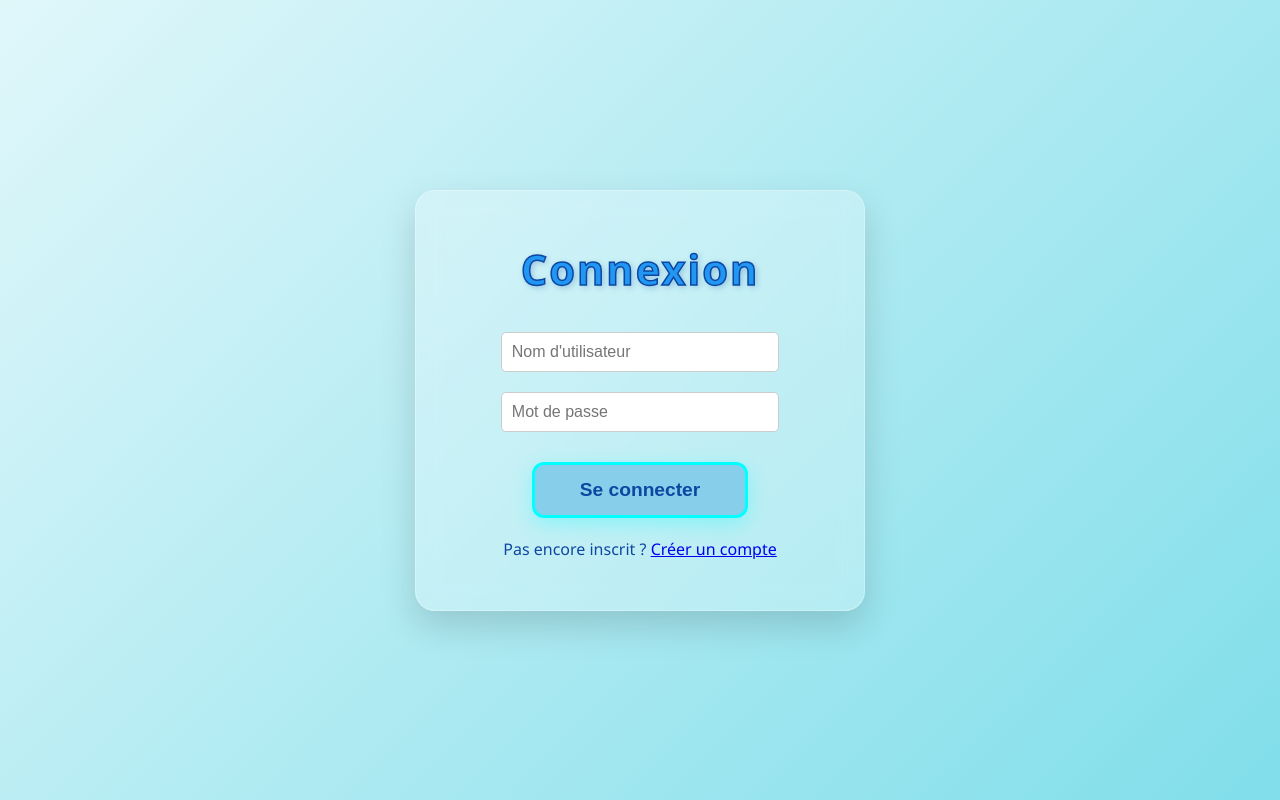
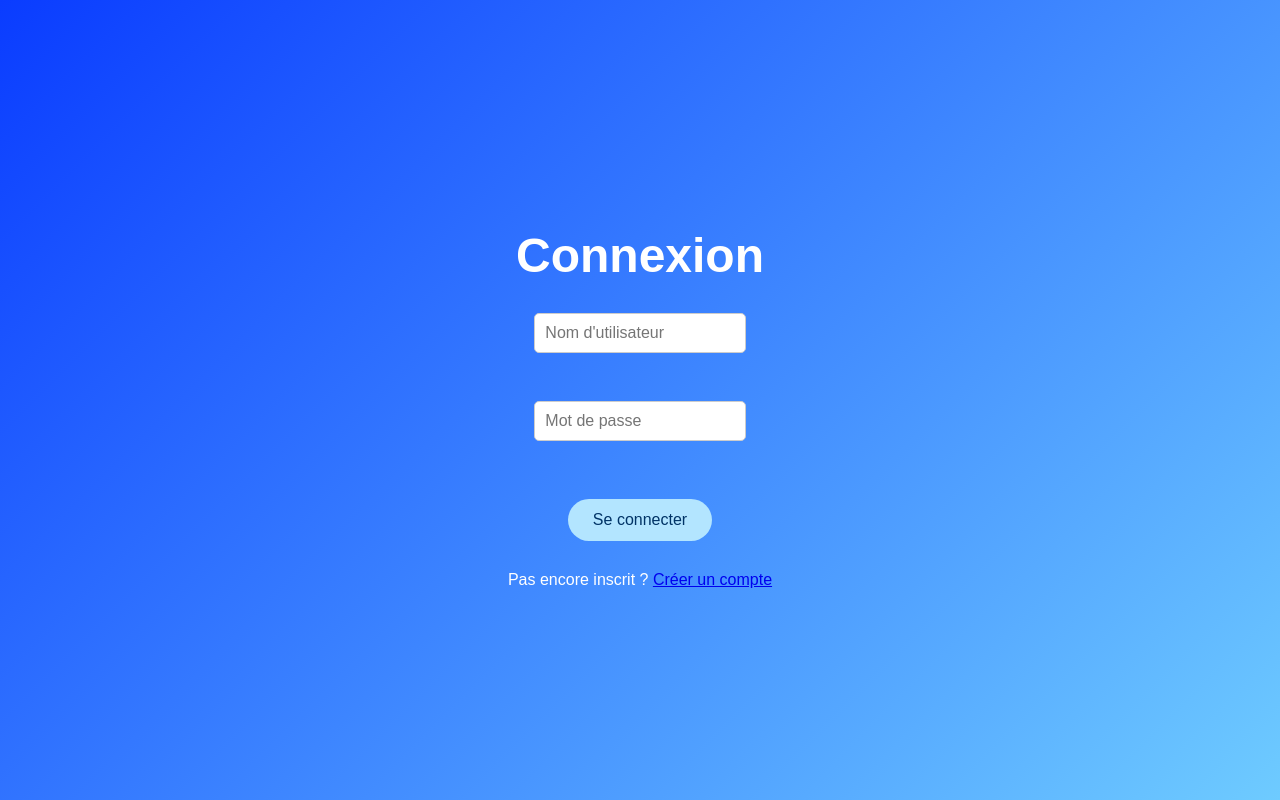
Before and after one commit to Lazyprobg/french-reborn, a Flask app: page /connexion in a window 1280 px wide. Run offline with Flask 3, Linux system fonts and the light colour scheme.

Commit message:
Refactor CSS styles for improved design

```diff
--- a/static/style.css
+++ b/static/style.css
@@ -1,246 +1,60 @@
-/* ============================= */
-/* RESET + BASE */
-/* ============================= */
 * {
-    margin: 0;
-    padding: 0;
-    box-sizing: border-box;
+  box-sizing: border-box;
+  font-family: Arial, sans-serif;
 }
 
 body {
-    font-family: 'Segoe UI', Tahoma, Geneva, Verdana, sans-serif;
-    background: linear-gradient(135deg, #e0f7fa 0%, #80deea 100%);
-    min-height: 100vh;
-    display: flex;
-    align-items: center;
-    justify-content: center;
-    color: #0d47a1;
+  margin: 0;
+  min-height: 100vh;
+  background: linear-gradient(135deg, #0a3cff, #6ecbff);
+  display: flex;
+  justify-content: center;
+  align-items: center;
+  color: white;
 }
 
-/* ============================= */
-/* CONTAINER GÉNÉRIQUE (LOGIN, INSCRIPTION, CHAT) */
-/* ============================= */
-.container, .chat-container {
-    width: 100%;
-    max-width: 450px;
-    text-align: center;
-    background: rgba(255, 255, 255, 0.25);
-    padding: 50px;
-    border-radius: 20px;
-    backdrop-filter: blur(12px);
-    box-shadow: 0 15px 35px rgba(0, 0, 0, 0.15);
-    border: 1px solid rgba(255, 255, 255, 0.3);
-    animation: fadeInUp 0.8s ease-out;
+.container {
+  text-align: center;
+  animation: fadeIn 1s ease;
 }
 
-/* ============================= */
-/* TITRES */
-/* ============================= */
-.title {
-    color: #2196f3;
-    font-size: 2.6em;
-    margin-bottom: 35px;
-    -webkit-text-stroke: 1.5px #0d47a1;
-    text-shadow: 2px 2px 6px rgba(13, 71, 161, 0.3);
-    letter-spacing: 2px;
+h1 {
+  font-size: 3rem;
+  margin-bottom: 30px;
 }
 
-/* ============================= */
-/* BOUTONS */
-/* ============================= */
-.welcome-button, .send-button, .emoji-button {
-    display: inline-block;
-    text-decoration: none;
-    background-color: #87ceeb;
-    border: 3px solid #00ffff;
-    color: #0d47a1;
-    padding: 14px 45px;
-    font-size: 1.2em;
-    font-weight: bold;
-    border-radius: 12px;
-    cursor: pointer;
-    transition: all 0.25s ease;
-    box-shadow: 0 6px 20px rgba(0, 255, 255, 0.3);
+input {
+  display: block;
+  margin: 10px auto;
+  padding: 12px;
+  width: 250px;
+  border-radius: 8px;
+  border: none;
 }
 
-.welcome-button:hover, .send-button:hover, .emoji-button:hover {
-    background-color: #b3e5fc;
-    transform: translateY(-3px);
-    box-shadow: 0 10px 25px rgba(0, 255, 255, 0.5);
+button {
+  margin: 10px;
+  padding: 12px 25px;
+  border-radius: 25px;
+  border: none;
+  background-color: #b3e5ff;
+  color: #003366;
+  font-size: 1rem;
+  cursor: pointer;
+  transition: transform 0.2s, background 0.2s;
 }
 
-.welcome-button:active, .send-button:active, .emoji-button:active {
-    transform: translateY(0);
-    box-shadow: 0 4px 10px rgba(0, 255, 255, 0.3);
+button:hover {
+  transform: scale(1.05);
+  background-color: #d9f3ff;
 }
 
-/* ============================= */
-/* ANIMATION */
-/* ============================= */
-@keyframes fadeInUp {
-    from {
-        opacity: 0;
-        transform: translateY(25px);
-    }
-    to {
-        opacity: 1;
-        transform: translateY(0);
-    }
+button.disabled {
+  background-color: red;
+  cursor: not-allowed;
 }
 
-/* ============================= */
-/* MESSAGES CHAT */
-/* ============================= */
-.messages-container {
-    flex: 1;
-    overflow-y: auto;
-    padding: 15px;
+@keyframes fadeIn {
+  from { opacity: 0; transform: translateY(15px); }
+  to { opacity: 1; transform: translateY(0); }
 }
-
-.message-date {
-    text-align: center;
-    font-size: 0.8em;
-    color: #1565c0;
-    margin: 18px 0;
-    opacity: 0.8;
-}
-
-.message {
-    display: flex;
-    align-items: flex-start;
-    margin-bottom: 16px;
-}
-
-.avatar {
-    width: 46px;
-    height: 46px;
-    border-radius: 50%;
-    background: linear-gradient(135deg, #0d47a1, #1976d2);
-    margin-right: 12px;
-    flex-shrink: 0;
-    box-shadow: 0 4px 10px rgba(0, 0, 0, 0.2);
-}
-
-.message-content {
-    background: rgba(255, 255, 255, 0.65);
-    border-radius: 14px;
-    padding: 10px 14px;
-    max-width: 72%;
-    box-shadow: 0 4px 12px rgba(0,0,0,0.12);
-}
-
-.role {
-    font-size: 0.7em;
-    font-weight: bold;
-    color: #0d47a1;
-    text-transform: uppercase;
-    opacity: 0.85;
-}
-
-.role.owner {
-    color: red; /* Propriétaire en rouge */
-}
-
-.username {
-    font-size: 0.85em;
-    font-weight: bold;
-    color: #1565c0;
-    margin-bottom: 4px;
-}
-
-.text {
-    font-size: 0.95em;
-    color: #08306b;
-    line-height: 1.4em;
-    word-wrap: break-word;
-}
-
-/* ============================= */
-/* BARRE D'ENVOI CHAT */
-/* ============================= */
-.chat-input-container {
-    display: flex;
-    align-items: center;
-    gap: 10px;
-    padding-top: 15px;
-    border-top: 1px solid rgba(0, 0, 0, 0.1);
-}
-
-#message-input {
-    flex: 1;
-    padding: 12px 14px;
-    border-radius: 10px;
-    border: 1px solid rgba(13, 71, 161, 0.3);
-    font-size: 1em;
-    outline: none;
-}
-
-#message-input:focus {
-    border-color: #2196f3;
-}
-
-/* ============================= */
-/* BOUTONS ADMIN (MUTE / UNMUTE) */
-/* ============================= */
-#admin-controls {
-    display: flex;
-    gap: 5px;
-    margin-bottom: 10px;
-}
-
-#mute-btn, #unmute-btn {
-    padding: 10px 15px;
-    border: none;
-    border-radius: 5px;
-    font-size: 14px;
-    color: white;
-    cursor: pointer;
-    transition: 0.2s;
-}
-
-#mute-btn {
-    background-color: #ff5722;
-}
-
-#mute-btn:hover {
-    background-color: #e64a19;
-}
-
-#unmute-btn {
-    background-color: #4caf50;
-}
-
-#unmute-btn:hover {
-    background-color: #388e3c;
-}
-
-/* ============================= */
-/* RESPONSIVE MOBILE */
-/* ============================= */
-@media (max-width: 768px) {
-    .container, .chat-container {
-        width: 95%;
-        max-width: 100%;
-        padding: 20px;
-        border-radius: 15px;
-    }
-
-    .chat-input-container {
-        flex-direction: column;
-        gap: 5px;
-    }
-
-    #message-input {
-        width: 100% !important;
-        font-size: 1em !important;
-        padding: 12px !important;
-    }
-
-    .send-button, .emoji-button {
-        width: 100%;
-    }
-
-    .messages-container {
-        max-height: calc(100vh - 180px);
-    }
-}
```
